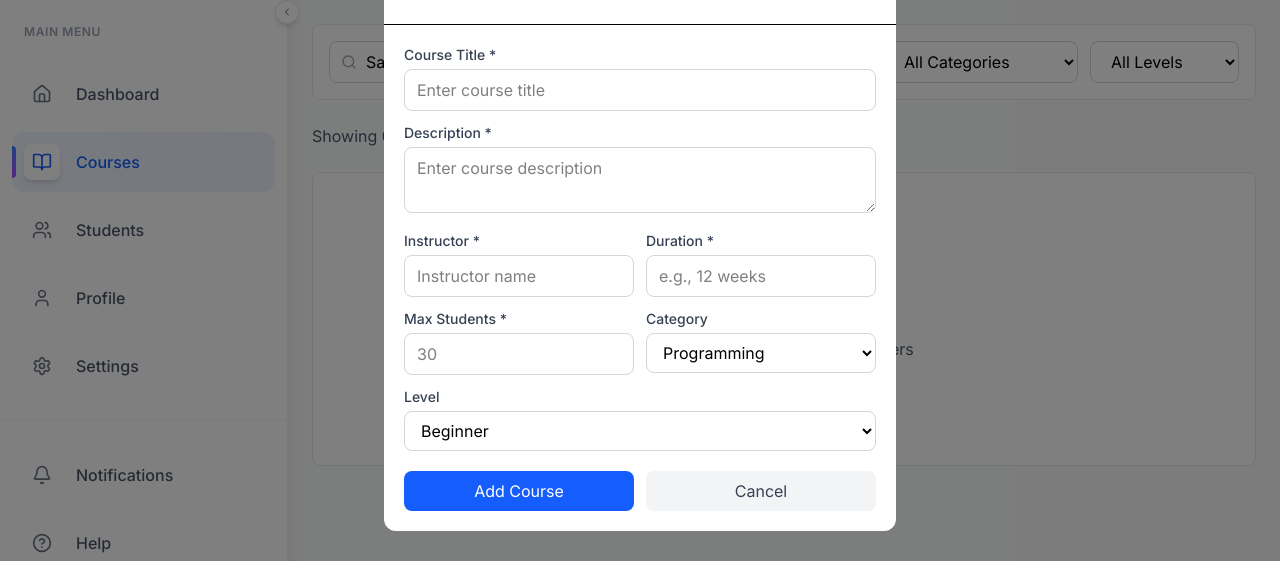
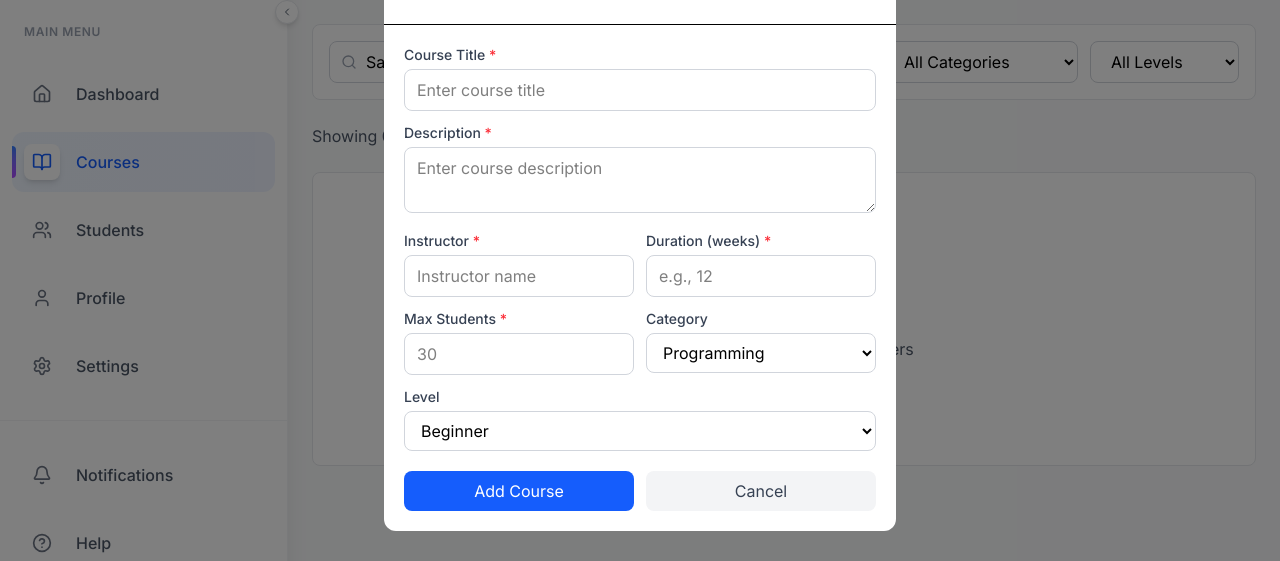
Before and after one commit to RavinduThilinaka/student-dashboard, a Next.js app in the folder student-dashboard/: page /courses in a window 1280 px wide. Both pictures are taken after typing "Sample" into the empty fields and a click on the button "Add Course". Shown: the part 145-706 px from the top of the page. Built offline with nearby package versions, Linux system fonts and the light colour scheme.

Commit message:
updated course form

```diff
--- a/student-dashboard/components/forms/CourseForm.tsx
+++ b/student-dashboard/components/forms/CourseForm.tsx
@@ -24,13 +24,49 @@ export default function CourseForm({ onSubmit, onCancel }: CourseFormProps) {
   const validate = () => {
     const newErrors: any = {}
 
-    if (!formData.title.trim()) newErrors.title = 'Title is required'
-    if (!formData.description.trim()) newErrors.description = 'Description is required'
-    if (!formData.instructor.trim()) newErrors.instructor = 'Instructor is required'
-    if (!formData.duration.trim()) newErrors.duration = 'Duration is required'
-    if (!formData.maxStudents) newErrors.maxStudents = 'Max students is required'
+    // Title validation
+    if (!formData.title.trim()) {
+      newErrors.title = 'Title is required'
+    }
+
+    // Description validation
+    if (!formData.description.trim()) {
+      newErrors.description = 'Description is required'
+    }
+
+    // Instructor validation
+    if (!formData.instructor.trim()) {
+      newErrors.instructor = 'Instructor is required'
+    }
+
+    // Duration validation - ONLY 2 DIGITS ALLOWED
+    if (!formData.duration.trim()) {
+      newErrors.duration = 'Duration is required'
+    } else if (!/^\d{1,2}$/.test(formData.duration)) {
+      newErrors.duration = 'Only 1-2 digits allowed (e.g., 8, 12, 16)'
+    }
+
+    // Max Students validation
+    if (!formData.maxStudents) {
+      newErrors.maxStudents = 'Max students is required'
+    } else {
+      const num = parseInt(formData.maxStudents)
+      if (isNaN(num) || num <= 0) {
+        newErrors.maxStudents = 'Must be a positive number'
+      } else if (num > 100) {
+        newErrors.maxStudents = 'Cannot exceed 100 students'
+      }
+    }
 
     return newErrors
+  }
+
+  const handleDurationChange = (e: React.ChangeEvent<HTMLInputElement>) => {
+    // Only allow numbers and limit to 2 digits
+    const value = e.target.value.replace(/[^0-9]/g, '')
+    if (value.length <= 2) {
+      setFormData({...formData, duration: value})
+    }
   }
 
   const handleSubmit = (e: React.FormEvent) => {
@@ -38,16 +74,24 @@ export default function CourseForm({ onSubmit, onCancel }: CourseFormProps) {
     const newErrors = validate()
 
     if (Object.keys(newErrors).length === 0) {
-      onSubmit(formData)
+      // Add "weeks" to duration for display
+      const formattedData = {
+        ...formData,
+        duration: `${formData.duration} weeks`
+      }
+      onSubmit(formattedData)
     } else {
       setErrors(newErrors)
     }
   }
 
   return (
-    <form onSubmit={handleSubmit} className="space-y-3"> {/* Reduced from space-y-4 */}
+    <form onSubmit={handleSubmit} className="space-y-3">
+      {/* Title Field */}
       <div>
-        <label className="block text-sm font-medium text-gray-700 mb-1">Course Title *</label>
+        <label className="block text-sm font-medium text-gray-700 mb-1">
+          Course Title <span className="text-red-500">*</span>
+        </label>
         <input
           type="text"
           value={formData.title}
@@ -58,8 +102,11 @@ export default function CourseForm({ onSubmit, onCancel }: CourseFormProps) {
         {errors.title && <p className="text-red-500 text-xs mt-1">{errors.title}</p>}
       </div>
 
+      {/* Description Field */}
       <div>
-        <label className="block text-sm font-medium text-gray-700 mb-1">Description *</label>
+        <label className="block text-sm font-medium text-gray-700 mb-1">
+          Description <span className="text-red-500">*</span>
+        </label>
         <textarea
           value={formData.description}
           onChange={(e) => setFormData({...formData, description: e.target.value})}
@@ -70,9 +117,12 @@ export default function CourseForm({ onSubmit, onCancel }: CourseFormProps) {
         {errors.description && <p className="text-red-500 text-xs mt-1">{errors.description}</p>}
       </div>
 
-      <div className="grid grid-cols-2 gap-3"> {/* Reduced from gap-4 */}
+      {/* Instructor & Duration Row */}
+      <div className="grid grid-cols-2 gap-3">
         <div>
-          <label className="block text-sm font-medium text-gray-700 mb-1">Instructor *</label>
+          <label className="block text-sm font-medium text-gray-700 mb-1">
+            Instructor <span className="text-red-500">*</span>
+          </label>
           <input
             type="text"
             value={formData.instructor}
@@ -84,27 +134,35 @@ export default function CourseForm({ onSubmit, onCancel }: CourseFormProps) {
         </div>
 
         <div>
-          <label className="block text-sm font-medium text-gray-700 mb-1">Duration *</label>
+          <label className="block text-sm font-medium text-gray-700 mb-1">
+            Duration (weeks) <span className="text-red-500">*</span>
+          </label>
           <input
             type="text"
             value={formData.duration}
-            onChange={(e) => setFormData({...formData, duration: e.target.value})}
+            onChange={handleDurationChange}
             className="w-full px-3 py-2 border border-gray-300 rounded-lg focus:outline-none focus:ring-2 focus:ring-blue-500"
-            placeholder="e.g., 12 weeks"
+            placeholder="e.g., 12"
+            maxLength={2}
           />
           {errors.duration && <p className="text-red-500 text-xs mt-1">{errors.duration}</p>}
         </div>
       </div>
 
-      <div className="grid grid-cols-2 gap-3"> {/* Reduced from gap-4 */}
+      {/* Max Students & Category Row */}
+      <div className="grid grid-cols-2 gap-3">
         <div>
-          <label className="block text-sm font-medium text-gray-700 mb-1">Max Students *</label>
+          <label className="block text-sm font-medium text-gray-700 mb-1">
+            Max Students <span className="text-red-500">*</span>
+          </label>
           <input
             type="number"
             value={formData.maxStudents}
             onChange={(e) => setFormData({...formData, maxStudents: e.target.value})}
             className="w-full px-3 py-2 border border-gray-300 rounded-lg focus:outline-none focus:ring-2 focus:ring-blue-500"
             placeholder="30"
+            min="1"
+            max="100"
           />
           {errors.maxStudents && <p className="text-red-500 text-xs mt-1">{errors.maxStudents}</p>}
         </div>
@@ -124,6 +182,7 @@ export default function CourseForm({ onSubmit, onCancel }: CourseFormProps) {
         </div>
       </div>
 
+      {/* Level Field */}
       <div>
         <label className="block text-sm font-medium text-gray-700 mb-1">Level</label>
         <select
@@ -137,7 +196,8 @@ export default function CourseForm({ onSubmit, onCancel }: CourseFormProps) {
         </select>
       </div>
 
-      <div className="flex gap-3 pt-2"> {/* Reduced from pt-4 */}
+      {/* Form Actions */}
+      <div className="flex gap-3 pt-2">
         <button
           type="submit"
           className="flex-1 px-4 py-2 bg-blue-600 text-white rounded-lg hover:bg-blue-700"
```
